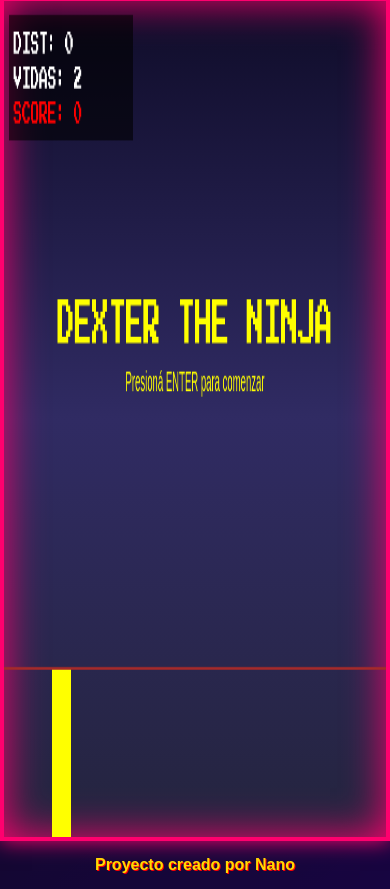
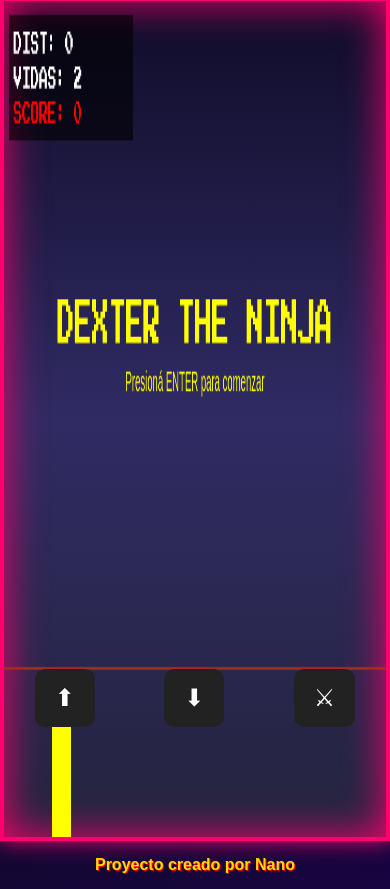
Before and after one commit to DanielSosa2/dexter-videogame, a plain HTML site: page index.html in a window 390 px wide. Shown: the part 97-986 px from the top of the page. Drawn offline with Linux system fonts and the light colour scheme.

Commit message:
Agrego botones al HTML- correccion de errores

```diff
--- a/css/styles.css
+++ b/css/styles.css
@@ -132,6 +132,32 @@ h3 {
 p {
     text-shadow: 1px 1px #000;
 }
+#mobile-controls {
+  display: none;
+  position: fixed;
+  bottom: 20px;
+  left: 0;
+  right: 0;
+  justify-content: space-around;
+  z-index: 1000;
+}
+
+#mobile-controls button {
+  font-size: 24px;
+  padding: 15px 20px;
+  border-radius: 10px;
+  border: none;
+  background: #222;
+  color: white;
+}
+
+/* SOLO MOBILE */
+@media (max-width: 768px) {
+  #mobile-controls {
+    display: flex;
+  }
+}
+
 
 /* RESPONSIVE */
 @media (max-width: 1000px) {
--- a/index.html
+++ b/index.html
@@ -29,11 +29,17 @@
         <div id="game-container">
             <canvas id="game"></canvas>
         </div>
-
+        <!-- Controles mobile -->
+        <div id="mobile-controls">
+            <button id="btn-jump">⬆</button>
+            <button id="btn-crouch">⬇</button>
+            <button id="btn-attack">⚔</button>
+        </div>
         <div id="ad-left">
             <div class="add-image">
                 <a href="https://proyecto-final-chi-sand.vercel.app/" class="banner-link">
-                    <img src="./assets/publicidad/Banner Publicitario en Amarillo Morado estilo Vibrante Dinámico.jpg" alt="Alma Trek - Caminatas guiadas">
+                    <img src="./assets/publicidad/Banner Publicitario en Amarillo Morado estilo Vibrante Dinámico.jpg"
+                        alt="Alma Trek - Caminatas guiadas">
                 </a>
             </div>
 
--- a/js/game.js
+++ b/js/game.js
@@ -98,6 +98,7 @@ const bindTouch = (id, action) => {
   btn.addEventListener("touchstart", (e) => {
     e.preventDefault();
     controls[action] = true;
+    console.log("TOUCH:", action);
   });
 
   btn.addEventListener("touchend", () => {
@@ -227,68 +228,64 @@ function resetGame() {
 function update() {
     if (gameState !== "playing") return;
 
-    // Gravedad
+    // 1️⃣ LEER CONTROLES (PC + MOBILE)
+    if (controls.jump && !player.jumping) {
+        jump();
+    }
+
+    if (controls.crouch) {
+        player.crouching = true;
+    } else {
+        player.crouching = false;
+    }
+
+    if (controls.attack) {
+        attack();
+    }
+
+    // 2️⃣ FÍSICAS
     player.y += player.velY;
     player.velY += gravity;
 
-    // Suelo (los pies SIEMPRE en ground_y)
+    // Suelo
     if (player.y + player.height >= ground_y) {
         player.y = ground_y - player.height;
         player.velY = 0;
         player.jumping = false;
     }
-    //OBSTACULOS
+
+    // 3️⃣ OBSTÁCULOS
     if (distance % 300 === 0) {
         createObstacle();
     }
+
     obstacles.forEach(obstacle => {
         obstacle.x -= speed;
     });
-    //RECIBIR DAÑO (parpadeo de pantalla)
+
+    // 4️⃣ ENEMIGOS
+    enemies.forEach(enemy => {
+        enemy.x -= speed;
+    });
+
+    // 5️⃣ DAÑO
     if (player.hurt) {
         player.hurtTimer--;
         if (player.hurtTimer <= 0) {
             player.hurt = false;
         }
     }
-    // Mover enemigos
-    enemies.forEach(enemy => {
-        enemy.x -= speed;
-    });
 
-    //Controles para usar mobile
-    function update() {
-
-  // 1️⃣ leer controles
-  if (controls.jump && !player.jumping) {
-    jump();
-  }
-
-  if (controls.crouch) {
-    player.crouching = true;
-  } else {
-    player.crouching = false;
-  }
-
-  if (controls.attack) {
-    attack();
-  }
-
-  // 2️⃣ físicas / movimiento
-  player.y += player.velY;
-  applyGravity();
-
-  // 3️⃣ colisiones, etc
-}
-
-
+    // 6️⃣ VELOCIDAD
     speed = 5 + Math.floor(distance / 100);
 
+    // 7️⃣ COLISIONES
     checkCollisions();
 
     distance++;
     score++;
 }
+
 
 
 /**************************************************
```
